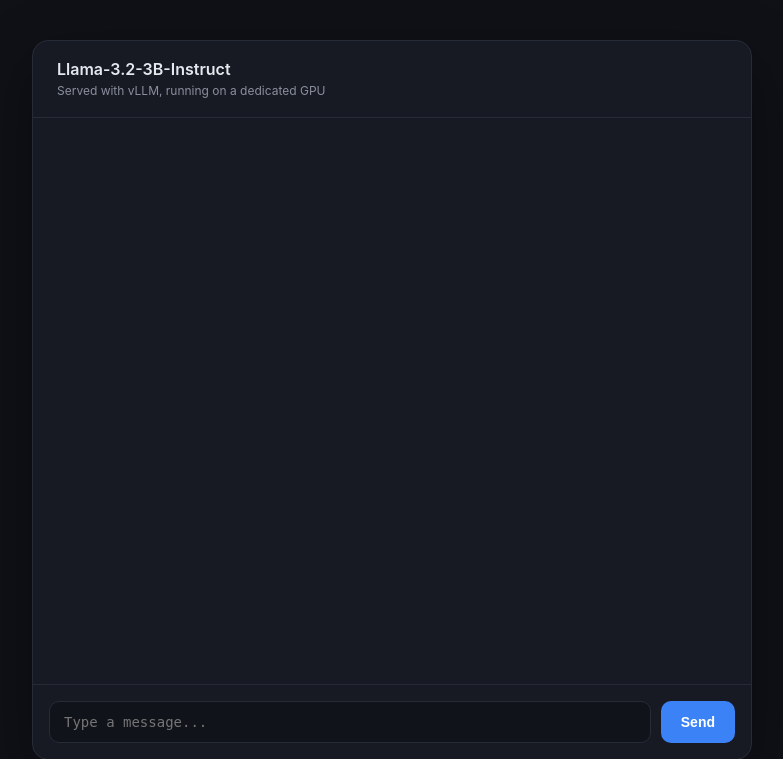
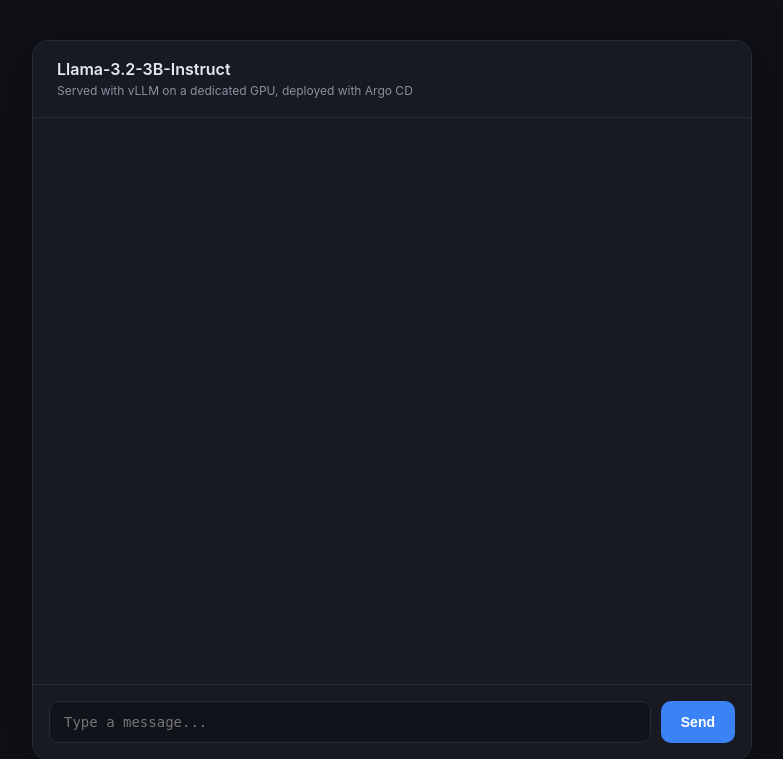
Before and after one commit to henrysolomon-devops/ai-model-serving-platform, a Flask app: page / in a window 1280 px wide. Shown: the top 759 px of the page, without its empty margins (248-1031 px from the left). Run offline with Flask 3, Linux system fonts and the light colour scheme.

Commit message:
Mention Argo CD in the chat UI subtitle

```diff
--- a/chat-ui/templates/index.html
+++ b/chat-ui/templates/index.html
@@ -134,7 +134,7 @@
   <div class="chat-container">
     <div class="chat-header">
       <h1>Llama-3.2-3B-Instruct</h1>
-      <span>Served with vLLM, running on a dedicated GPU</span>
+      <span>Served with vLLM on a dedicated GPU, deployed with Argo CD</span>
     </div>
 
     <div class="messages" id="messages"></div>
```
